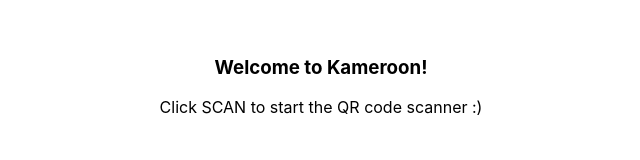
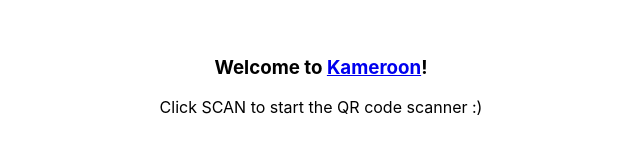
Before and after one commit to maslick/kameroon, a React (Create React App) app: page / in a window 1280 px wide. Shown: the part 213-373 px from the top of the page, without its empty margins (319-959 px from the left). Built offline with nearby package versions, Linux system fonts and the light colour scheme.

Commit message:
added link

```diff
--- a/src/App.js
+++ b/src/App.js
@@ -48,7 +48,7 @@
     if (!isCameraOpen && !result)
       return (
         <div style={{paddingTop: 180}}>
-          <h3>Welcome to Kameroon!</h3>
+          <h3>Welcome to <a href="https://kameroon.web.app">Kameroon</a>!</h3>
           <p>Click SCAN to start the QR code scanner :)</p>
         </div>
       );
```
